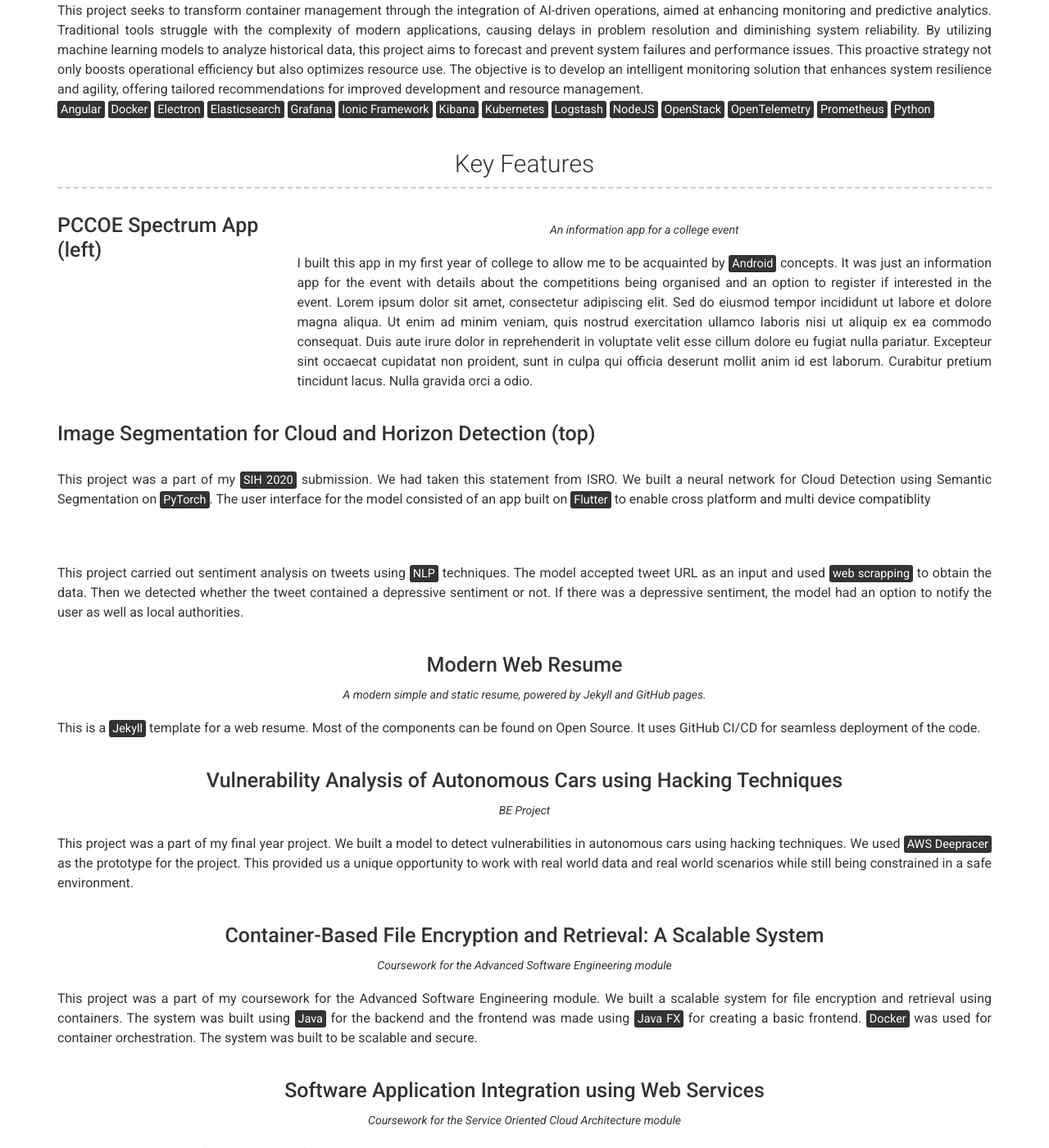
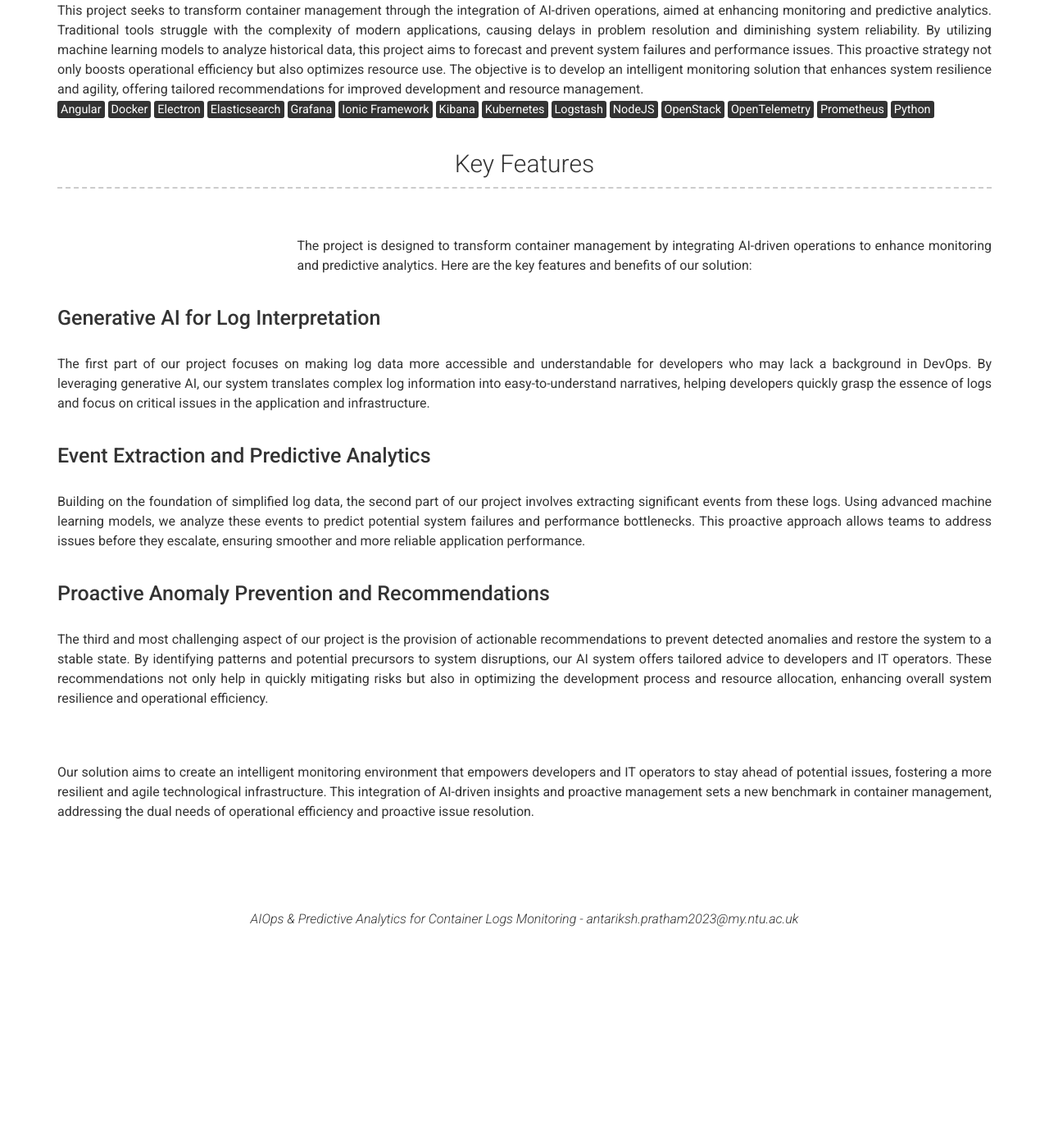
Before and after one commit to APratham/testsite, a Jekyll site: the page built from gh-pages/index.md, in a window 1280 px wide and 1400 px high, scrolled down 414 px. Shown: the whole window at 82% size. Built offline with Jekyll 4.4.1, drawn with Linux system fonts in a browser that asks for light colours; nearby versions of some CDN libraries; after the commit the page ends 1555 px from its top, so only the background shows below that; some of the changed text lies outside the part shown.

Commit message:
Update projects.yml

```diff
--- a/gh-pages/_data/projects.yml
+++ b/gh-pages/_data/projects.yml
@@ -1,76 +1,46 @@
 # Project template
 
 - layout: left
-  name: PCCOE Spectrum App (left)
+  name:
   quote: >
-    An information app for a college event
+
   description: | # this will include new lines to allow paragraphs
-    I built this app in my first year of college to allow me to be acquainted by
-    <mark>Android</mark> concepts. It was just an information app for the event with details
-    about the competitions being organised and an option to register if interested
-    in the event. Lorem ipsum dolor sit amet, consectetur adipiscing elit. Sed do eiusmod tempor incididunt ut labore et dolore magna aliqua.
-    Ut enim ad minim veniam, quis nostrud exercitation ullamco laboris nisi ut aliquip ex ea commodo consequat.
-    Duis aute irure dolor in reprehenderit in voluptate velit esse cillum dolore eu fugiat nulla pariatur.
-    Excepteur sint occaecat cupidatat non proident, sunt in culpa qui officia deserunt mollit anim id est laborum.
-    Curabitur pretium tincidunt lacus. Nulla gravida orci a odio.
+    The project is designed to transform container management by integrating AI-driven operations to enhance monitoring and predictive analytics.
+    Here are the key features and benefits of our solution:
 
 - layout: top
-  name: Image Segmentation for Cloud and Horizon Detection (top)
+  name: Generative AI for Log Interpretation
   quote: >
 
   description: |
-    This project was a part of my <mark>SIH 2020</mark> submission. We had taken this statement from
-    ISRO. We built a neural network for Cloud Detection using Semantic Segmentation on <mark>PyTorch</mark>.
-    The user interface for the model consisted of an app built on <mark>Flutter</mark> to enable
-    cross platform and multi device compatiblity
+    The first part of our project focuses on making log data more accessible and understandable for developers who may lack a background in DevOps.
+    By leveraging generative AI, our system translates complex log information into easy-to-understand narratives, helping developers quickly grasp
+    the essence of logs and focus on critical issues in the application and infrastructure.
+
+- layout: top
+  name: Event Extraction and Predictive Analytics
+  quote: >
+
+  description: |
+    Building on the foundation of simplified log data, the second part of our project involves extracting significant events from these logs.
+    Using advanced machine learning models, we analyze these events to predict potential system failures and performance bottlenecks.
+    This proactive approach allows teams to address issues before they escalate, ensuring smoother and more reliable application performance.
+
+- layout: top
+  name: Proactive Anomaly Prevention and Recommendations
+  quote: >
+
+  description: |
+    The third and most challenging aspect of our project is the provision of actionable recommendations to prevent detected anomalies and
+    restore the system to a stable state. By identifying patterns and potential precursors to system disruptions, our AI system offers
+    tailored advice to developers and IT operators. These recommendations not only help in quickly mitigating risks but also in optimizing
+    the development process and resource allocation, enhancing overall system resilience and operational efficiency.
 
 - layout: top
   name:
   quote: >
 
   description: |
-    This project carried out sentiment analysis on tweets using <mark>NLP</mark> techniques. The model accepted tweet URL
-    as an input and used <mark>web scrapping</mark> to obtain the data. Then we detected whether the tweet contained a
-    depressive sentiment or not. If there was a depressive sentiment, the model had an option to notify the
-    user as well as local authorities.
-
-- layout: top-middle
-  name: Modern Web Resume
-  quote: >
-    A modern simple and static resume, powered by Jekyll and GitHub pages.
-  description: |
-    This is a <mark>Jekyll</mark> template for a web resume. Most of the components can be found on Open Source.
-    It uses GitHub CI/CD for seamless deployment of the code.
-
-- layout: top-middle
-  name: Vulnerability Analysis of Autonomous Cars using Hacking Techniques
-  quote: >
-    BE Project
-  description: |
-    This project was a part of my final year project. We built a model to detect vulnerabilities in
-    autonomous cars using hacking techniques. We used <mark>AWS Deepracer</mark> as the prototype for the project.
-    This provided us a unique opportunity to work with real world data and real world scenarios while still being
-    constrained in a safe environment.
-
-- layout: top-middle
-  name: 'Container-Based File Encryption and Retrieval: A Scalable System'
-  quote: >
-    Coursework for the Advanced Software Engineering module
-  description: |
-    This project was a part of my coursework for the Advanced Software Engineering module. We built a scalable system
-    for file encryption and retrieval using containers. The system was built using <mark>Java</mark> for the backend and the frontend
-    was made using <mark>Java FX</mark> for creating a basic frontend. <mark>Docker</mark> was used for
-    container orchestration. The system was built to be scalable and secure.
-
-- layout: top-middle
-  name: Software Application Integration using Web Services
-  quote: >
-    Coursework for the Service Oriented Cloud Architecture module
-  description: |
-    This project was a part of my coursework for the Service Oriented Cloud Architecture module. We built a Flight Booking application
-
-- layout: top-middle
-  name: AIOps and Predictive Analytics for Container Monitoring
-  quote: >
-    Coursework for the Research Methodology module
-  description: |
+    Our solution aims to create an intelligent monitoring environment that empowers developers and IT operators to stay ahead of potential
+    issues, fostering a more resilient and agile technological infrastructure. This integration of AI-driven insights and proactive management
+    sets a new benchmark in container management, addressing the dual needs of operational efficiency and proactive issue resolution.
```
